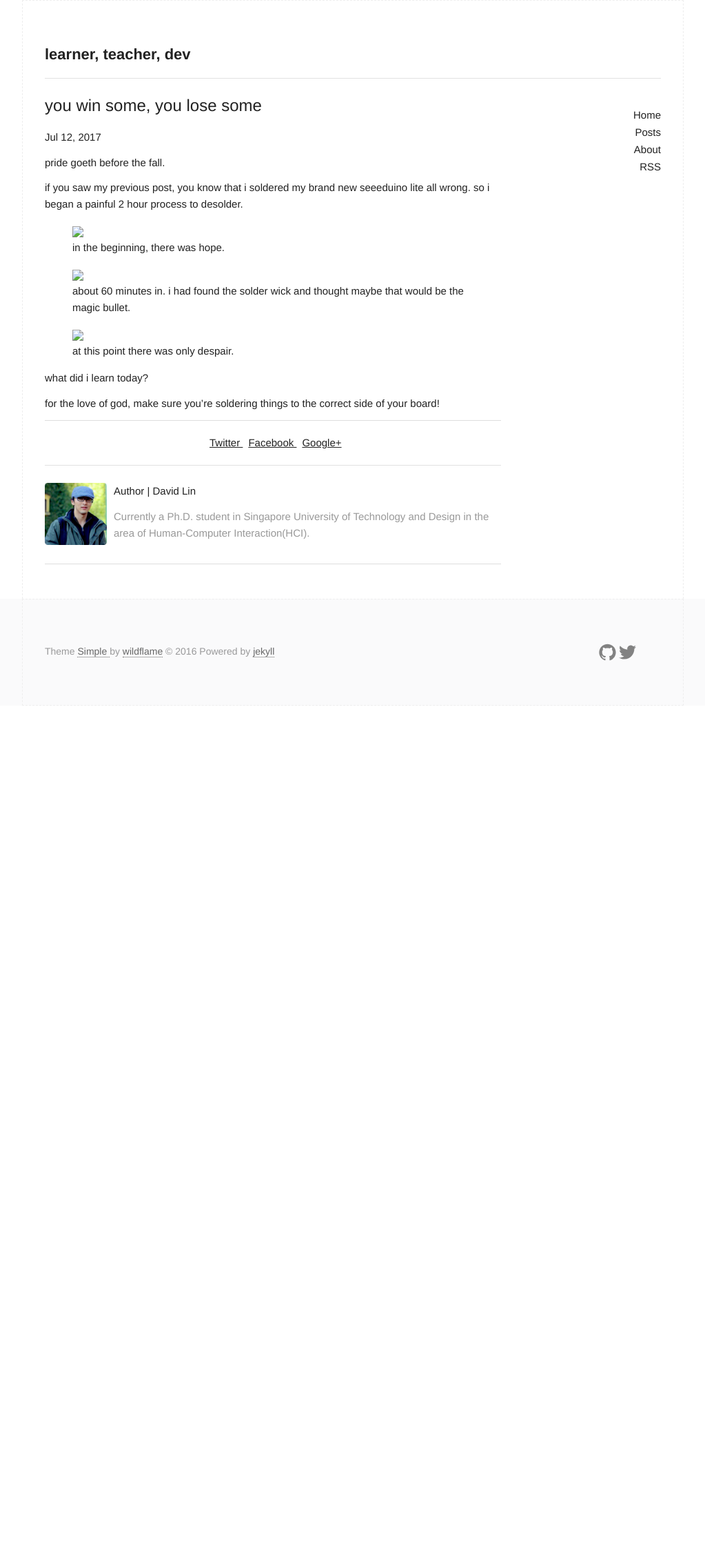
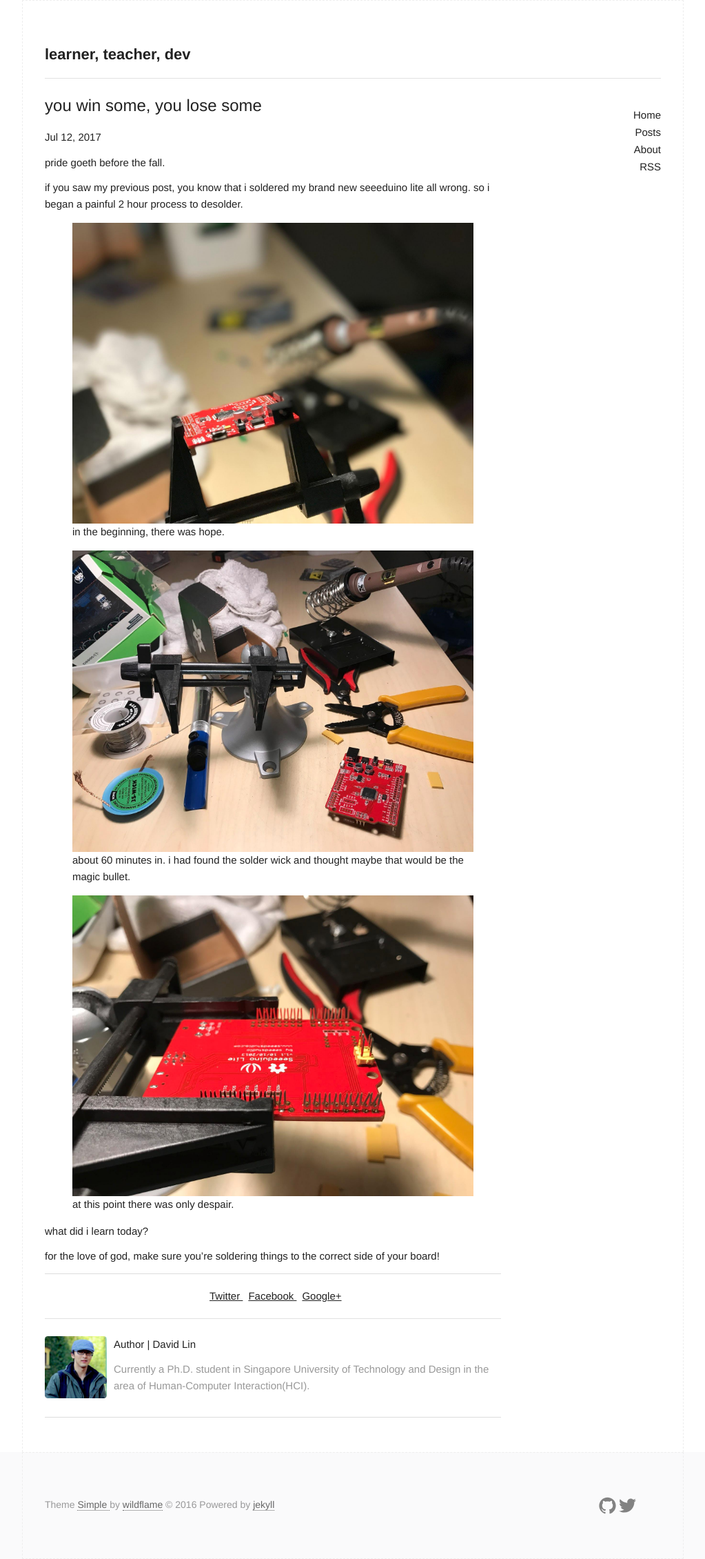
Before and after one commit to adascript/adascript.github.io, a Jekyll site: the page built from _posts/2017-7-12-win-some-lose-some.md, in a window 1280 px wide. Shown: the whole page at 69% size, without its empty margins (128-1151 px from the left). Built offline with Jekyll 4.4.1, drawn with Linux system fonts in a browser that asks for light colours; before the commit the page ends 1023 px from its top, so only the background shows below that.

Commit message:
fixed images again

```diff
--- a/_posts/2017-7-12-win-some-lose-some.md
+++ b/_posts/2017-7-12-win-some-lose-some.md
@@ -8,17 +8,17 @@ pride goeth before the fall.
 if you saw my previous post, you know that i soldered my brand new seeeduino lite all wrong. so i began a painful 2 hour process to desolder.
 
 <figure>
-    <img src="../assets/img/desolder1.jpg">
+    <img src="/assets/img/desolder1.jpg">
     <figcaption>in the beginning, there was hope.</figcaption>
 </figure>
 
 <figure>
-    <img src="../assets/img/desolder2.jpg">
+    <img src="/assets/img/desolder2.jpg">
     <figcaption>about 60 minutes in. i had found the solder wick and thought maybe that would be the magic bullet.</figcaption>
 </figure>
 
 <figure>
-    <img src="../assets/img/desolder3.jpg">
+    <img src="/assets/img/desolder3.jpg">
     <figcaption>at this point there was only despair.</figcaption>
 </figure>
 
```
Also changed, not shown: _posts/2017-7-11-solder.md (+2 -2 lines), _posts/2017-7-12-fudge.md (+1 -1 lines).
